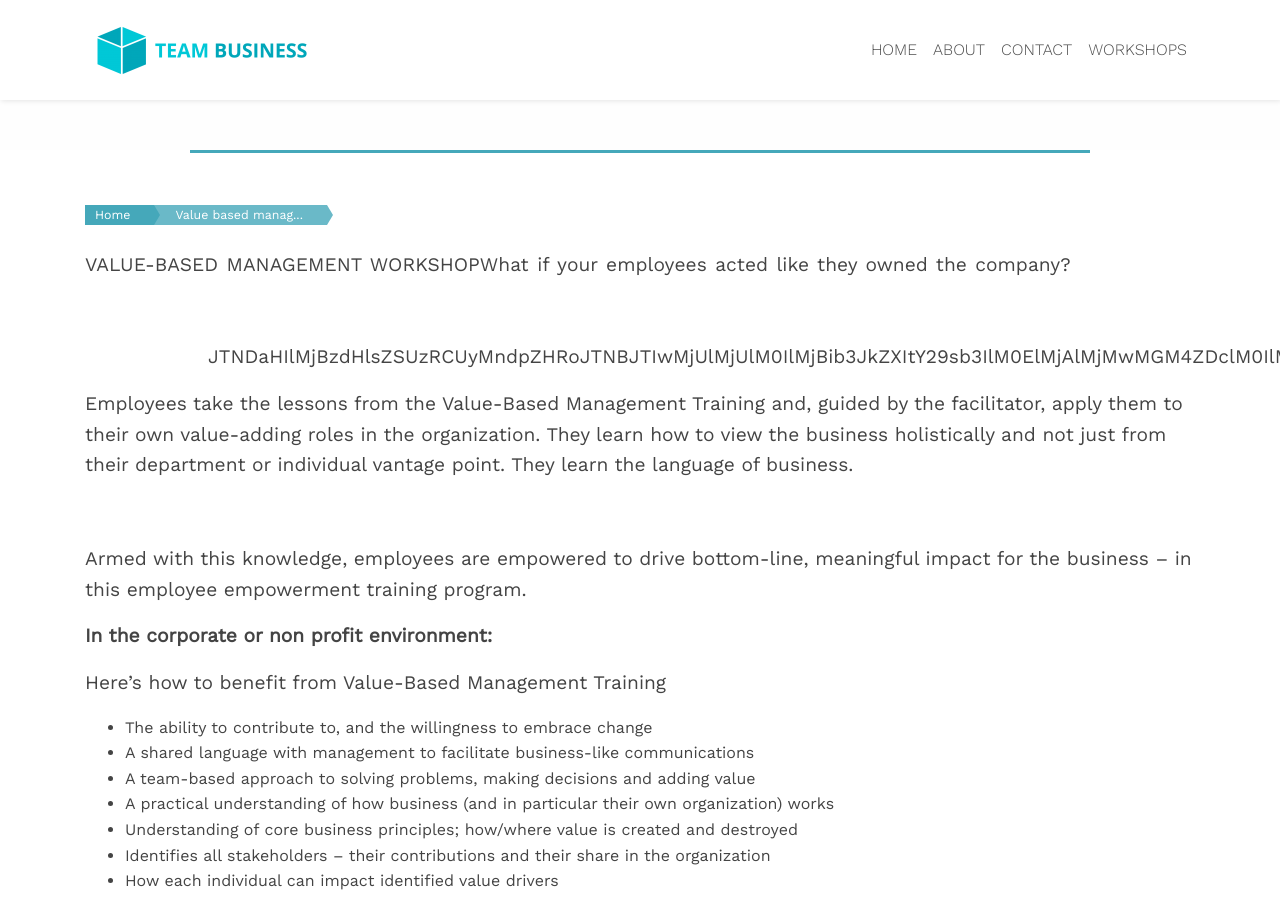
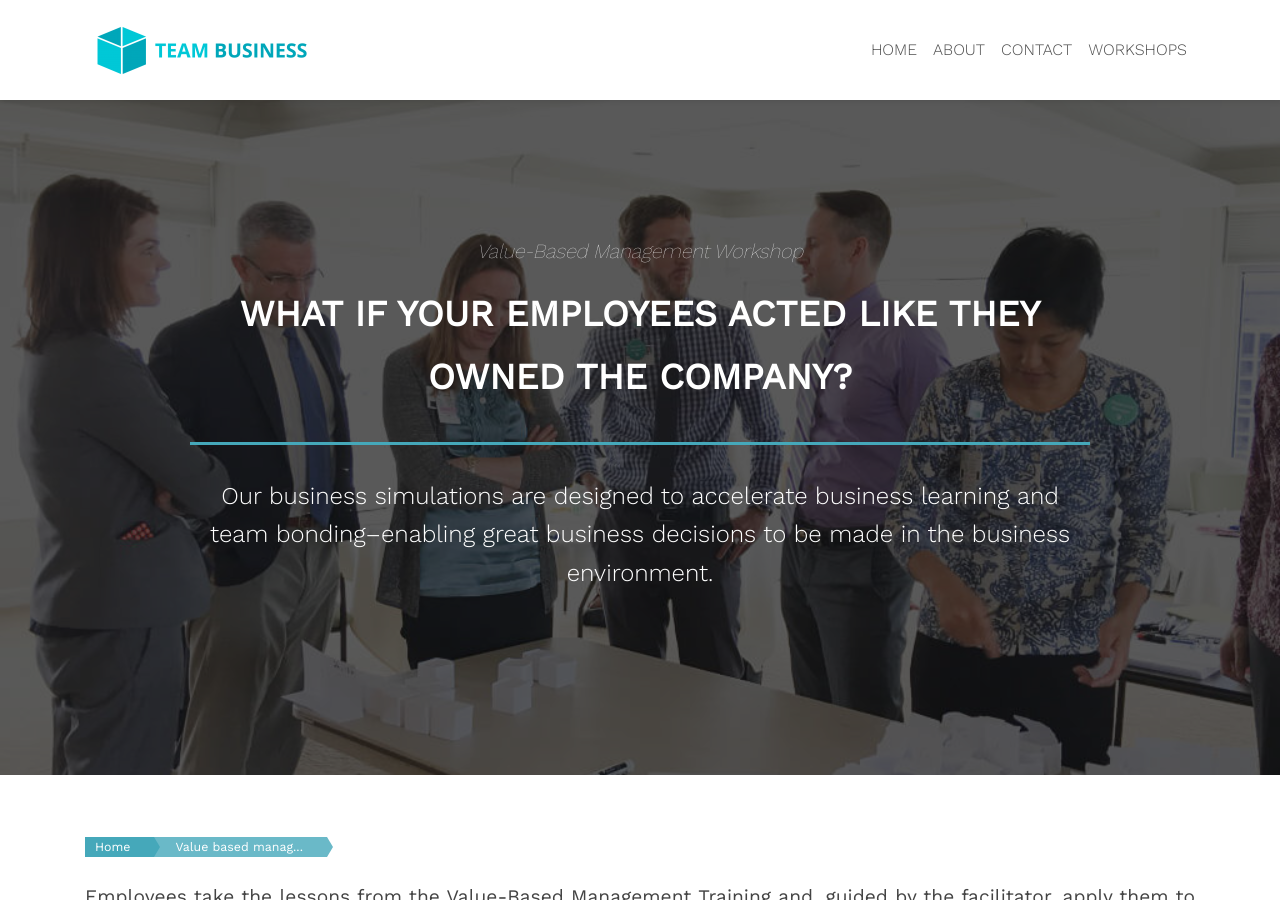
Before and after one commit to zac-heisey/team-business, a Jekyll site: the page built from _pages/value-based-management_workshop.md, in a window 1280 px wide and 900 px high. Built offline with Jekyll 4.4.1, drawn with Linux system fonts in a browser that asks for light colours; nearby versions of some CDN libraries; part of the change alters nothing that is shown; some of the changed text lies outside the part shown.

Commit message:
Update from Forestry.io Zac Heisey updated _pages/value-based-management_workshop.md

```diff
--- a/_pages/value-based-management_workshop.md
+++ b/_pages/value-based-management_workshop.md
@@ -1,29 +1,28 @@
 ---
 layout: page
 title: Value-Based Management Workshop
-permalink: /value-based-management_workshop/
-description:
+permalink: "/value-based-management_workshop/"
+description: ''
+section-title: Value-Based Management Workshop
+intro-1: What If Your Employees Acted Like They Owned the Company?
+intro-2: Our business simulations are designed to accelerate business learning and
+  team bonding–enabling great business decisions to be made in the business environment.
+header-image: "/assets/images/accounting-workshop.jpg"
+
 ---
-VALUE-BASED MANAGEMENT WORKSHOPWhat if your employees acted like they owned the company?<span style="color: #fff;">Our business simulations are designed to accelerate business learning and team bonding–enabling great business decisions to be made in the business environment.</span>JTNDaHIlMjBzdHlsZSUzRCUyMndpZHRoJTNBJTIwMjUlMjUlM0IlMjBib3JkZXItY29sb3IlM0ElMjAlMjMwMGM4ZDclM0IlMjIlM0U=
-<p style="text-align: left;">Employees take the lessons from the Value-Based Management Training and, guided by the facilitator, apply them to their own value-adding roles in the organization. They learn how to view the business holistically and not just from their department or individual vantage point. They learn the language of business.</p>
-&nbsp;
-<p style="text-align: left;">Armed with this knowledge, employees are empowered to drive bottom-line, meaningful impact for the business – in this employee empowerment training program.</p>
+Employees take the lessons from the Value-Based Management Training and, guided by the facilitator, apply them to their own value-adding roles in the organization. They learn how to view the business holistically and not just from their department or individual vantage point. They learn the language of business.
 
+Armed with this knowledge, employees are empowered to drive bottom-line, meaningful impact for the business – in this employee empowerment training program.
 
-<style>.vc_custom_1478453094385{padding-bottom:40px!important;}</style>
-<p style="text-align: left;"><strong>In the corporate or non profit environment:</strong></p>
-<p style="text-align: left;">Here’s how to benefit from Value-Based Management Training</p>
+### In the corporate or non profit environment:
 
-<ul>
- 	<li style="text-align: left;">The ability to contribute to, and the willingness to embrace change</li>
- 	<li style="text-align: left;">A shared language with management to facilitate business-like communications</li>
- 	<li style="text-align: left;">A team-based approach to solving problems, making decisions and adding value</li>
- 	<li style="text-align: left;">A practical understanding of how business (and in particular their own organization) works</li>
- 	<li style="text-align: left;">Understanding of core business principles; how/where value is created and destroyed</li>
- 	<li style="text-align: left;">Identifies all stakeholders – their contributions and their share in the organization</li>
- 	<li style="text-align: left;">How each individual can impact identified value drivers</li>
- 	<li style="text-align: left;">How to utilize business theories as tools, to help structure their business decision making</li>
-</ul>
-Our business is seeing your business excel.
-<p style="color: #fff; font-size: 24px;">Every interaction begins with a conversation because every experience we lead can be easily customized for you and your organization. Find out what we can do to accelerate your business education. Call 410-837-1414</p>
-CALL NOW
+**Here’s how to benefit from Value-Based Management Training:**
+
+- The ability to contribute to, and the willingness to embrace change
+- A shared language with management to facilitate business-like communications
+- A team-based approach to solving problems, making decisions and adding value
+- A practical understanding of how business (and in particular their own organization) works
+- Understanding of core business principles; how/where value is created and destroyed
+- Identifies all stakeholders – their contributions and their share in the organization
+- How each individual can impact identified value drivers
+- How to utilize business theories as tools, to help structure their business decision making
```
Also changed, not shown: .forestry/front_matter/templates/page-template.yml.
